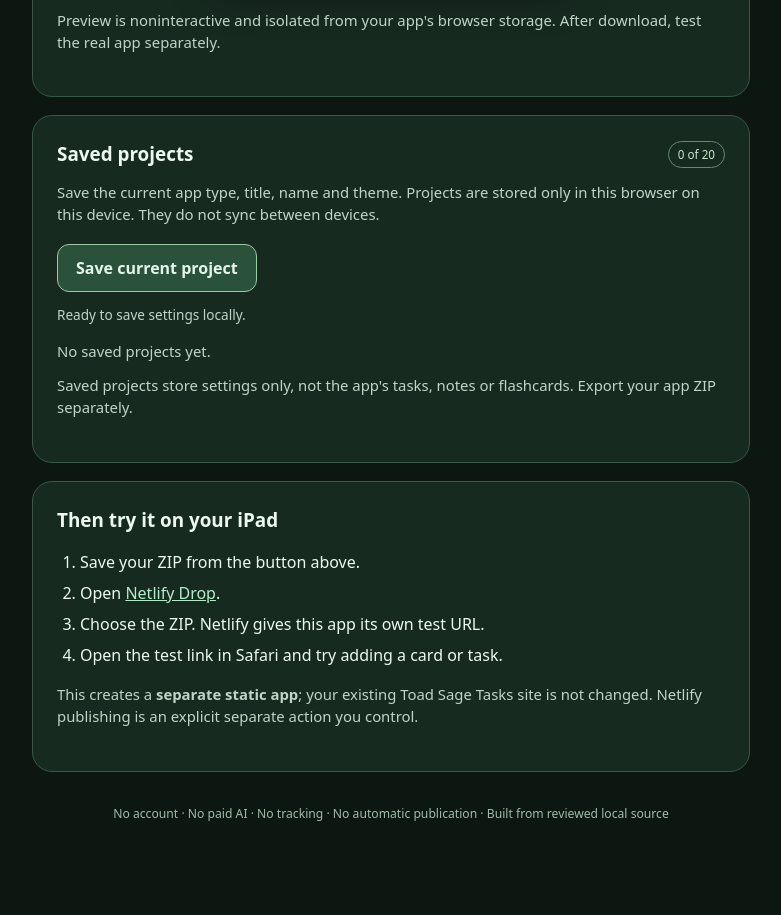
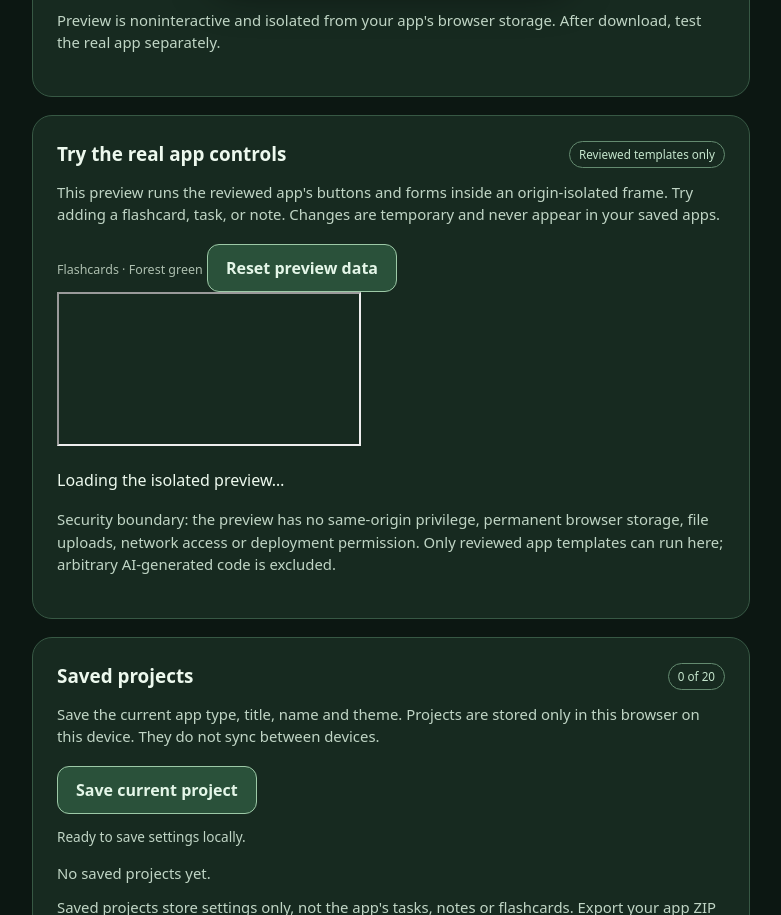
Before and after one commit to jimedusot-beep/Toadsagemode, a website: page free-studio/index.html in a window 1280 px wide. Shown: the part 1697-2612 px from the top of the page, without its empty margins (249-1030 px from the left). Before the commit the page ends 2585 px from the top, so only its background shows below. Drawn offline with Linux system fonts and the light colour scheme.

Commit message:
feat(studio-v3): add sandboxed interactive reviewed app frame with reset and strict same-origin denial

```diff
--- a/free-studio/index.html
+++ b/free-studio/index.html
@@ -4,12 +4,14 @@
   <meta charset="utf-8">
   <meta name="viewport" content="width=device-width, initial-scale=1">
   <meta name="color-scheme" content="dark">
-  <meta http-equiv="Content-Security-Policy" content="default-src 'none'; script-src 'self'; style-src 'self'; connect-src 'self'; img-src 'none'; font-src 'none'; base-uri 'none'; form-action 'none'; object-src 'none'; frame-src 'none'">
+  <meta http-equiv="Content-Security-Policy" content="default-src 'none'; script-src 'self'; style-src 'self'; connect-src 'self'; img-src 'none'; font-src 'none'; base-uri 'none'; form-action 'none'; object-src 'none'; frame-src 'self'">
   <title>Toad Sage — Free App Studio</title>
   <link rel="stylesheet" href="styles.css">
   <link rel="stylesheet" href="v2.css">
+  <link rel="stylesheet" href="v3.css">
   <script src="app.js" defer></script>
   <script src="v2.js" defer></script>
+  <script src="v3.js" defer></script>
 </head>
 <body>
   <a class="skip" href="#make">Skip to app builder</a>
@@ -86,6 +88,26 @@
       </div>
       <p class="hint">Preview is noninteractive and isolated from your app's browser storage. After download, test the real app separately.</p>
     </section>
+    <section class="panel" id="interactive-panel" aria-labelledby="interactive-heading">
+      <div class="section-heading">
+        <h2 id="interactive-heading">Try the real app controls</h2>
+        <span class="chip">Reviewed templates only</span>
+      </div>
+      <p class="hint">This preview runs the reviewed app's buttons and forms inside an origin-isolated frame. Try adding a flashcard, task, or note. Changes are temporary and never appear in your saved apps.</p>
+      <div class="interactive-toolbar">
+        <span id="interactive-label" class="mock-muted">Flashcards · Forest green</span>
+        <button id="reset-interactive" type="button" class="secondary">Reset preview data</button>
+      </div>
+      <iframe
+        id="interactive-frame"
+        title="Isolated interactive Flashcards preview"
+        sandbox="allow-scripts"
+        referrerpolicy="no-referrer"
+        loading="lazy"
+      ></iframe>
+      <p id="interactive-status" role="status" aria-live="polite">Loading the isolated preview…</p>
+      <p class="hint">Security boundary: the preview has no same-origin privilege, permanent browser storage, file uploads, network access or deployment permission. Only reviewed app templates can run here; arbitrary AI-generated code is excluded.</p>
+    </section>
     <section class="panel" id="projects-panel" aria-labelledby="projects-heading">
       <div class="section-heading">
         <h2 id="projects-heading">Saved projects</h2>
```
